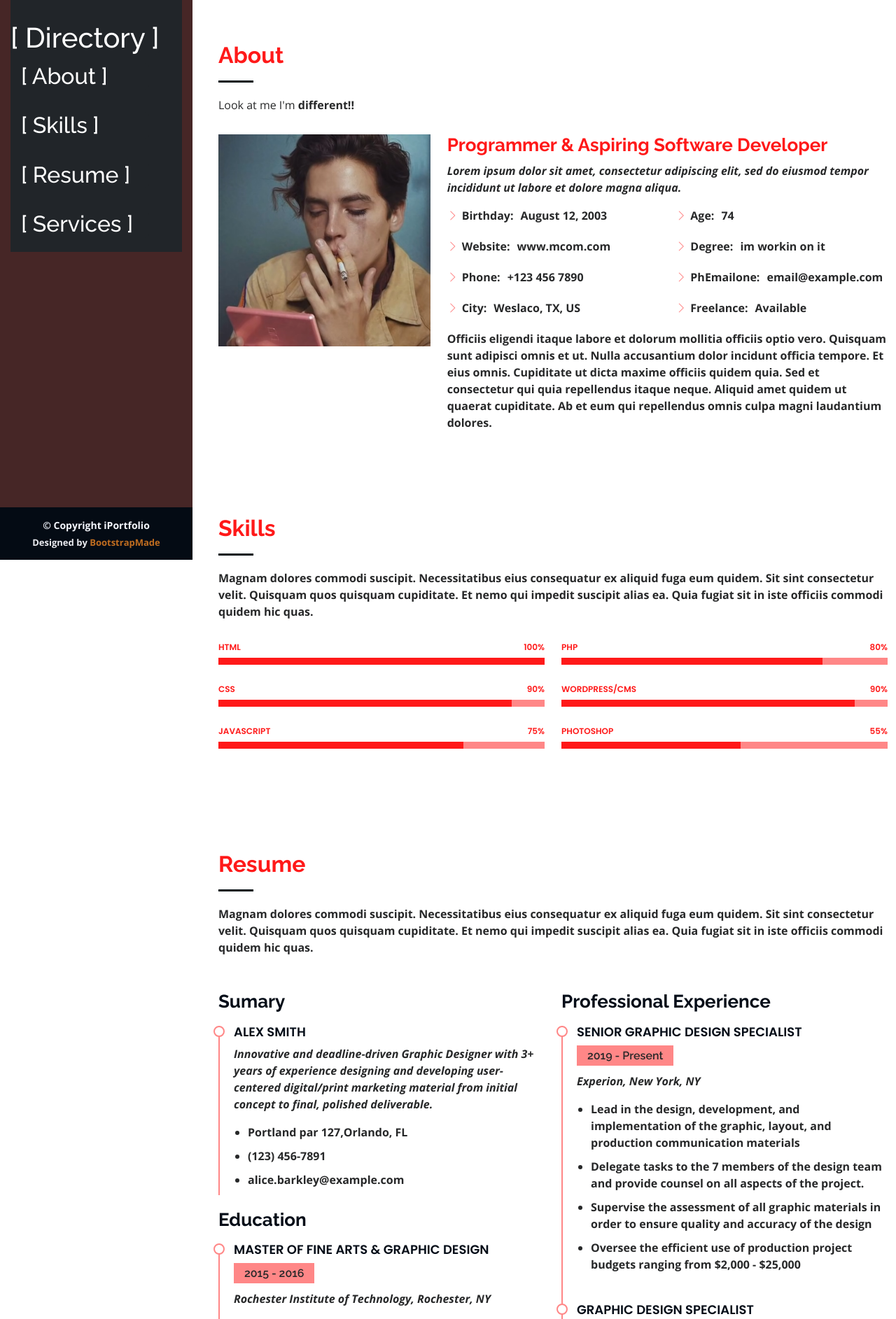
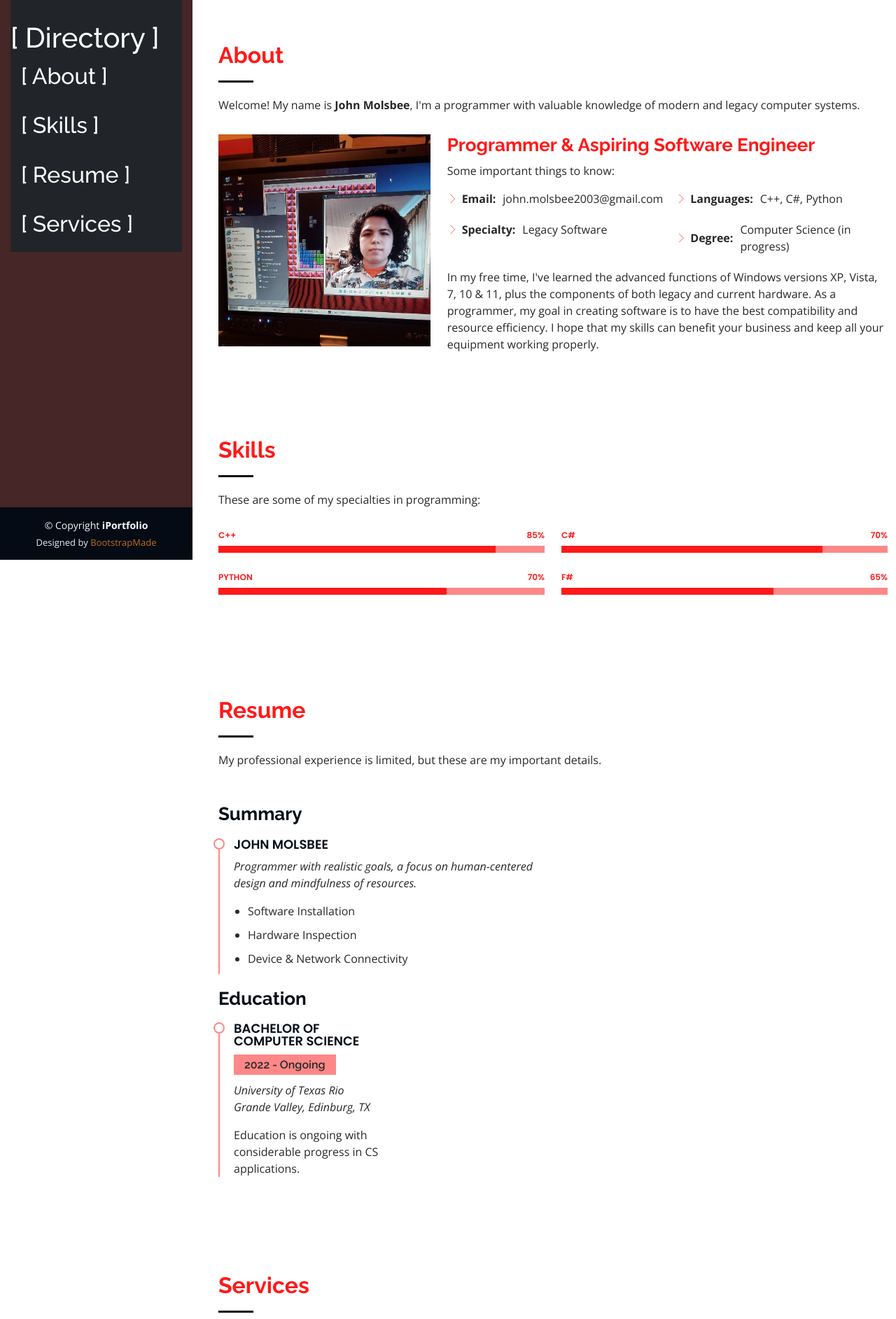
Before and after one commit to WindowsVistaShill/WebAppActual-master, a Flask app: page / in a window 1280 px wide. Shown: the top 1885 px of the page at 70% size. Run offline with Flask 2, Linux system fonts and the light colour scheme; some libraries are stand-ins or nearby versions.

Commit message:
CSS, Info & Finalization

```diff
--- a/templates/index.html
+++ b/templates/index.html
@@ -72,40 +72,37 @@
 
         <div class="section-title">
           <h2>About</h2>
-          <p>Look at me I'm <strong>different!!</p>
+          <p>Welcome! My name is <strong>John Molsbee</strong>, I'm a programmer with valuable knowledge of modern and legacy computer systems.</p>
         </div>
 
         <div class="row">
           <div class="col-lg-4" data-aos="fade-right">
-            <img src="static/img/profile-img.png" class="img-fluid" alt="">
+            <img src="static/img/profile-img.jpg" class="img-fluid" alt="">
           </div>
           <div class="col-lg-8 pt-4 pt-lg-0 content" data-aos="fade-left">
-            <h3>Programmer &amp; Aspiring Software Developer</h3>
-            <p class="fst-italic">
-              Lorem ipsum dolor sit amet, consectetur adipiscing elit, sed do eiusmod tempor incididunt ut labore et dolore
-              magna aliqua.
+            <h3>Programmer &amp; Aspiring Software Engineer</h3>
+            <p>
+              Some important things to know:
             </p>
             <div class="row">
               <div class="col-lg-6">
                 <ul>
-                  <li><i class="bi bi-chevron-right"></i> <strong>Birthday:</strong> <span>August 12, 2003</span></li>
-                  <li><i class="bi bi-chevron-right"></i> <strong>Website:</strong> <span>www.mcom.com</span></li>
-                  <li><i class="bi bi-chevron-right"></i> <strong>Phone:</strong> <span>+123 456 7890</span></li>
-                  <li><i class="bi bi-chevron-right"></i> <strong>City:</strong> <span>Weslaco, TX, US</span></li>
+                  <li><i class="bi bi-chevron-right"></i> <strong>Email:</strong> <span>john.molsbee2003@gmail.com</span></li>
+                  <li><i class="bi bi-chevron-right"></i> <strong>Specialty:</strong> <span>Legacy Software</span></li>
+
                 </ul>
               </div>
               <div class="col-lg-6">
                 <ul>
-                  <li><i class="bi bi-chevron-right"></i> <strong>Age:</strong> <span>74</span></li>
-                  <li><i class="bi bi-chevron-right"></i> <strong>Degree:</strong> <span>im workin on it</span></li>
-                  <li><i class="bi bi-chevron-right"></i> <strong>PhEmailone:</strong> <span>email@example.com</span></li>
-                  <li><i class="bi bi-chevron-right"></i> <strong>Freelance:</strong> <span>Available</span></li>
+                  <li><i class="bi bi-chevron-right"></i> <strong>Languages:</strong> <span>C++, C#, Python</span></li>
+                  <li><i class="bi bi-chevron-right"></i> <strong>Degree:</strong> <span>Computer Science (in progress)</span></li>
+
                 </ul>
               </div>
             </div>
             <p>
-              Officiis eligendi itaque labore et dolorum mollitia officiis optio vero. Quisquam sunt adipisci omnis et ut. Nulla accusantium dolor incidunt officia tempore. Et eius omnis.
-              Cupiditate ut dicta maxime officiis quidem quia. Sed et consectetur qui quia repellendus itaque neque. Aliquid amet quidem ut quaerat cupiditate. Ab et eum qui repellendus omnis culpa magni laudantium dolores.
+              In my free time, I've learned the advanced functions of Windows versions XP, Vista, 7, 10 &amp; 11, plus the components of both legacy and current hardware. As a programmer,
+              my goal in creating software is to have the best compatibility and resource efficiency. I hope that my skills can benefit your business and keep all your equipment working properly.
             </p>
           </div>
         </div>
@@ -167,7 +164,7 @@
 
         <div class="section-title">
           <h2>Skills</h2>
-          <p>Magnam dolores commodi suscipit. Necessitatibus eius consequatur ex aliquid fuga eum quidem. Sit sint consectetur velit. Quisquam quos quisquam cupiditate. Et nemo qui impedit suscipit alias ea. Quia fugiat sit in iste officiis commodi quidem hic quas.</p>
+          <p>These are some of my specialties in programming:</p>
         </div>
 
         <div class="row skills-content">
@@ -175,49 +172,35 @@
           <div class="col-lg-6" data-aos="fade-up">
 
             <div class="progress">
-              <span class="skill">HTML <i class="val">100%</i></span>
+              <span class="skill">C++ <i class="val">85%</i></span>
               <div class="progress-bar-wrap">
-                <div class="progress-bar" role="progressbar" aria-valuenow="100" aria-valuemin="0" aria-valuemax="100"></div>
+                <div class="progress-bar" role="progressbar" aria-valuenow="85" aria-valuemin="0" aria-valuemax="100"></div>
               </div>
             </div>
 
             <div class="progress">
-              <span class="skill">CSS <i class="val">90%</i></span>
+              <span class="skill">Python <i class="val">70%</i></span>
               <div class="progress-bar-wrap">
-                <div class="progress-bar" role="progressbar" aria-valuenow="90" aria-valuemin="0" aria-valuemax="100"></div>
+                <div class="progress-bar" role="progressbar" aria-valuenow="70" aria-valuemin="0" aria-valuemax="100"></div>
               </div>
             </div>
-
-            <div class="progress">
-              <span class="skill">JavaScript <i class="val">75%</i></span>
-              <div class="progress-bar-wrap">
-                <div class="progress-bar" role="progressbar" aria-valuenow="75" aria-valuemin="0" aria-valuemax="100"></div>
-              </div>
-            </div>
-
           </div>
 
           <div class="col-lg-6" data-aos="fade-up" data-aos-delay="100">
 
             <div class="progress">
-              <span class="skill">PHP <i class="val">80%</i></span>
+              <span class="skill">C# <i class="val">70%</i></span>
               <div class="progress-bar-wrap">
                 <div class="progress-bar" role="progressbar" aria-valuenow="80" aria-valuemin="0" aria-valuemax="100"></div>
               </div>
             </div>
 
             <div class="progress">
-              <span class="skill">WordPress/CMS <i class="val">90%</i></span>
+              <span class="skill">F# <i class="val">65%</i></span>
               <div class="progress-bar-wrap">
-                <div class="progress-bar" role="progressbar" aria-valuenow="90" aria-valuemin="0" aria-valuemax="100"></div>
+                <div class="progress-bar" role="progressbar" aria-valuenow="65" aria-valuemin="0" aria-valuemax="100"></div>
               </div>
             </div>
-
-            <div class="progress">
-              <span class="skill">Photoshop <i class="val">55%</i></span>
-              <div class="progress-bar-wrap">
-                <div class="progress-bar" role="progressbar" aria-valuenow="55" aria-valuemin="0" aria-valuemax="100"></div>
-              </div>
             </div>
 
           </div>
@@ -233,38 +216,33 @@
 
         <div class="section-title">
           <h2>Resume</h2>
-          <p>Magnam dolores commodi suscipit. Necessitatibus eius consequatur ex aliquid fuga eum quidem. Sit sint consectetur velit. Quisquam quos quisquam cupiditate. Et nemo qui impedit suscipit alias ea. Quia fugiat sit in iste officiis commodi quidem hic quas.</p>
+          <p>My professional experience is limited, but these are my important details.</p>
         </div>
 
         <div class="row">
           <div class="col-lg-6" data-aos="fade-up">
-            <h3 class="resume-title">Sumary</h3>
+            <h3 class="resume-title">Summary</h3>
             <div class="resume-item pb-0">
-              <h4>Alex Smith</h4>
-              <p><em>Innovative and deadline-driven Graphic Designer with 3+ years of experience designing and developing user-centered digital/print marketing material from initial concept to final, polished deliverable.</em></p>
+              <h4>John Molsbee</h4>
+              <p><em>Programmer with realistic goals, a focus on human-centered design and mindfulness of resources.</em></p>
               <ul>
-                <li>Portland par 127,Orlando, FL</li>
-                <li>(123) 456-7891</li>
-                <li>alice.barkley@example.com</li>
+                <li>Software Installation</li>
+                <li>Hardware Inspection</li>
+                <li>Device &amp; Network Connectivity</li>
               </ul>
             </div>
 
             <h3 class="resume-title">Education</h3>
+
+          <div class="col-lg-6" data-aos="fade-up" data-aos-delay="100">
             <div class="resume-item">
-              <h4>Master of Fine Arts &amp; Graphic Design</h4>
-              <h5>2015 - 2016</h5>
-              <p><em>Rochester Institute of Technology, Rochester, NY</em></p>
-              <p>Qui deserunt veniam. Et sed aliquam labore tempore sed quisquam iusto autem sit. Ea vero voluptatum qui ut dignissimos deleniti nerada porti sand markend</p>
-            </div>
-            <div class="resume-item">
-              <h4>Bachelor of Fine Arts &amp; Graphic Design</h4>
-              <h5>2010 - 2014</h5>
-              <p><em>Rochester Institute of Technology, Rochester, NY</em></p>
-              <p>Quia nobis sequi est occaecati aut. Repudiandae et iusto quae reiciendis et quis Eius vel ratione eius unde vitae rerum voluptates asperiores voluptatem Earum molestiae consequatur neque etlon sader mart dila</p>
+              <h4>Bachelor of Computer Science</h4>
+              <h5>2022 - Ongoing</h5>
+              <p><em>University of Texas Rio Grande Valley, Edinburg, TX</em></p>
+              <p>Education is ongoing with considerable progress in CS applications.</p>
             </div>
           </div>
-          <div class="col-lg-6" data-aos="fade-up" data-aos-delay="100">
-            <h3 class="resume-title">Professional Experience</h3>
+            <!--<h3 class="resume-title">Professional Experience</h3>
             <div class="resume-item">
               <h4>Senior graphic design specialist</h4>
               <h5>2019 - Present</h5>
@@ -287,7 +265,7 @@
                 <li>Created 4+ design presentations and proposals a month for clients and account managers</li>
               </ul>
             </div>
-          </div>
+          </div>-->
         </div>
 
       </div>
@@ -313,15 +291,15 @@
           </div>
           <div class="col-lg-4 col-md-6 icon-box" data-aos="fade-up" data-aos-delay="100">
             <div class="icon"><i class="bi bi-card-checklist"></i></div>
-            <h4 class="title"><a href="">Dolor Sitema</a></h4>
-            <p class="description">Minim veniam, quis nostrud exercitation ullamco laboris nisi ut aliquip ex ea commodo consequat tarad limino ata</p>
+            <h4 class="title"><a href="">Onsite Hardware Inspection</a></h4>
+            <p class="description">This includes harware diagnosis and repair (if possible).</p>
           </div>
           <div class="col-lg-4 col-md-6 icon-box" data-aos="fade-up" data-aos-delay="200">
             <div class="icon"><i class="bi bi-bar-chart"></i></div>
-            <h4 class="title"><a href="">Sed ut perspiciatis</a></h4>
-            <p class="description">Duis aute irure dolor in reprehenderit in voluptate velit esse cillum dolore eu fugiat nulla pariatur</p>
+            <h4 class="title"><a href="">MS Office Services</a></h4>
+            <p class="description">Includes advanced knowledge in Word, Excel, PowerPoint and Outlook.</p>
           </div>
-          <div class="col-lg-4 col-md-6 icon-box" data-aos="fade-up" data-aos-delay="300">
+          <!--<div class="col-lg-4 col-md-6 icon-box" data-aos="fade-up" data-aos-delay="300">
             <div class="icon"><i class="bi bi-binoculars"></i></div>
             <h4 class="title"><a href="">Magni Dolores</a></h4>
             <p class="description">Excepteur sint occaecat cupidatat non proident, sunt in culpa qui officia deserunt mollit anim id est laborum</p>
@@ -335,7 +313,7 @@
             <div class="icon"><i class="bi bi-calendar4-week"></i></div>
             <h4 class="title"><a href="">Eiusmod Tempor</a></h4>
             <p class="description">Et harum quidem rerum facilis est et expedita distinctio. Nam libero tempore, cum soluta nobis est eligendi</p>
-          </div>
+          </div>-->
         </div>
 
       </div>
```
Also changed, not shown: static/img/profile-img.PNG (deleted), static/img/profile-img.jpg (added).
